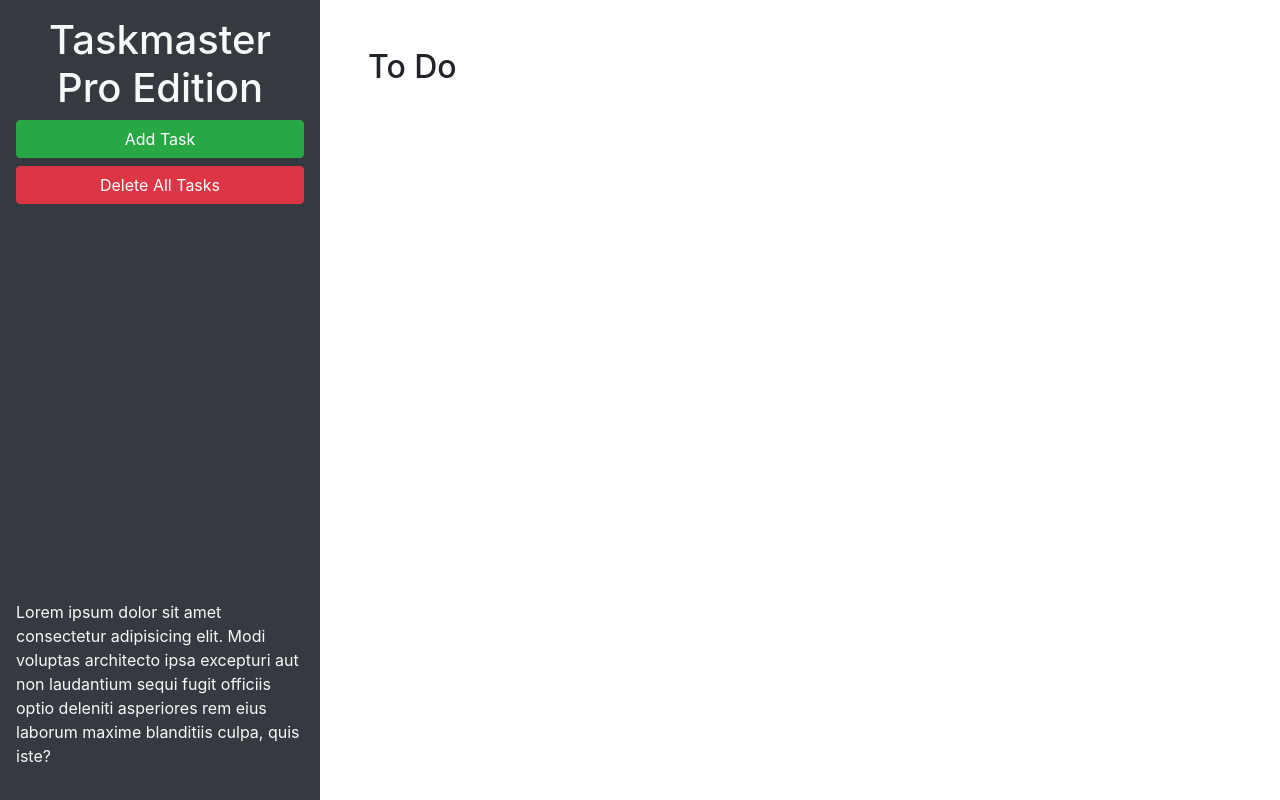
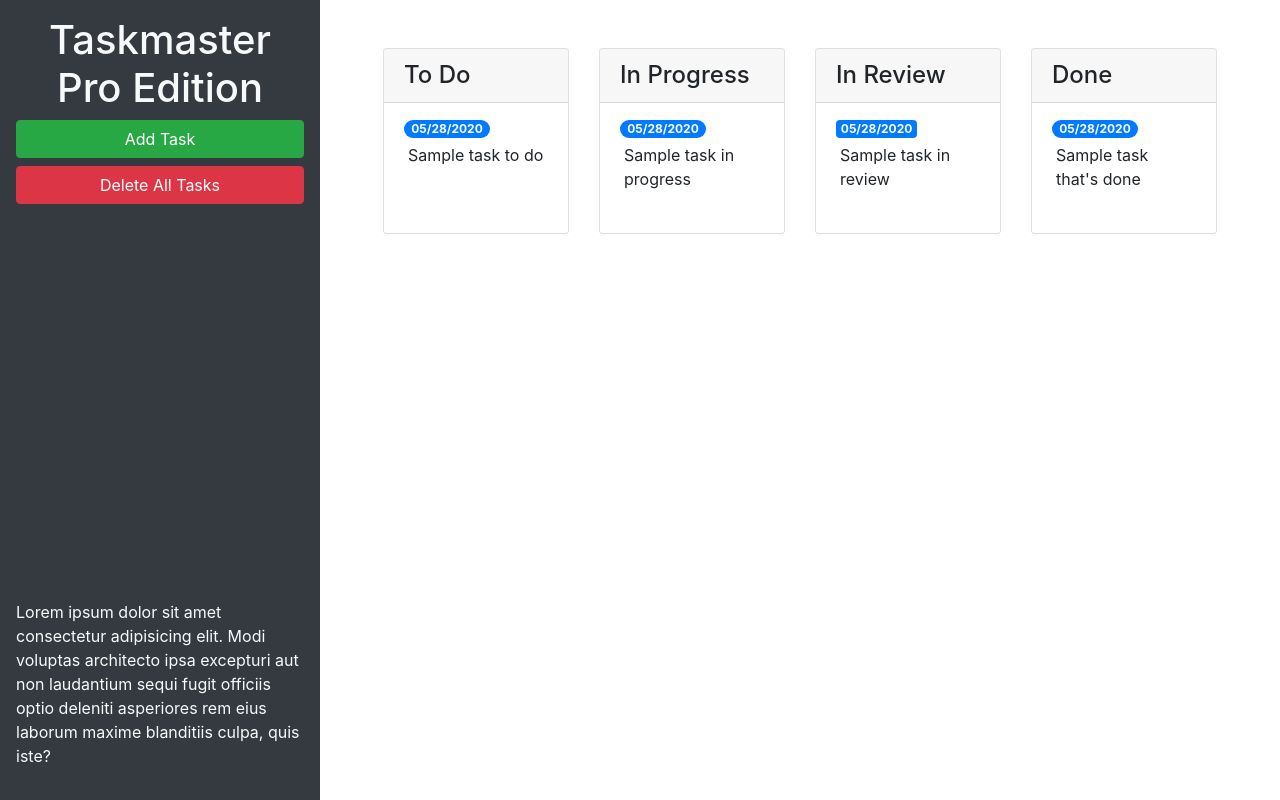
Before and after one commit to paperpatch/module-5, a plain HTML site: page index.html in a window 1280 px wide. Drawn offline with nearby package versions, Linux system fonts and the light colour scheme.

Commit message:
Add bootstrap components

```diff
--- a/index.html
+++ b/index.html
@@ -24,9 +24,65 @@
       </p>
     </header>
     <main class="col-12 col-lg-9">
-      <div class="m-5">
-        <h2>To Do</h2>
-        <ul id="list-toDo" class="list-group"> </ul>
+      <div class="m-5 row justify-content-around">
+        <!-- todo start -->
+        <div class="col-12 col-md-6 col-xl-3 mb-3">
+          <div class="card">
+            <h4 class="card-header">
+              To Do
+            </h4>
+            <ul id="list-toDo" class="list-group list-group-flush">
+              <li class="list-group-item">
+                <span class="badge badge-primary badge-pill">05/28/2020</span>
+                <p class="m-1">Sample task to do</p>
+              </li>
+            </ul>
+          </div>
+        </div>
+        <!-- todo end -->
+        <!-- in progress start -->
+        <div class="col-12 col-md-6 col-xl-3 mb-3">
+          <div class="card">
+            <h4 class="card-header">
+              In Progress
+            </h4>
+            <ul id="list-inProgress" class="list-group list-group-flush">
+              <li class="list-group-item">
+                <span class="badge badge-primary badge-pill">05/28/2020</span>
+                <p class="m-1">Sample task in progress</p>
+              </li>
+            </ul>
+          </div>
+        </div>
+        <!-- in progress end -->
+        <!-- review start -->
+        <div class="col-12 col-md-6 col-xl-3 mb-3">
+          <div class="card">
+            <h4 class="card-header">
+              In Review
+            </h4>
+            <ul id="list-inReview" class="list-group list-group-flush">
+              <li class="list-group-item">
+                <span class="badge badge-primary badgepill">05/28/2020</span>
+                <p class="m-1">Sample task in review</p>
+              </li>
+            </ul>
+          </div>
+        </div>
+        <!-- in review end -->
+        <!-- done start -->
+        <div class="col-12 col-md-6 col-xl-3 mb-3">
+          <div class="card">
+            <h4 class="card-header">Done</h4>
+            <ul id="list-done" class="list-group list-group-flush">
+              <li class="list-group-item">
+                <span class="badge badge-primary badge-pill">05/28/2020</span>
+                <p class="m-1">Sample task that's done</p>
+              </li>
+            </ul>
+          </div>
+        </div>
+        <!-- done end -->
       </div>
     </main>
   </div>
```
